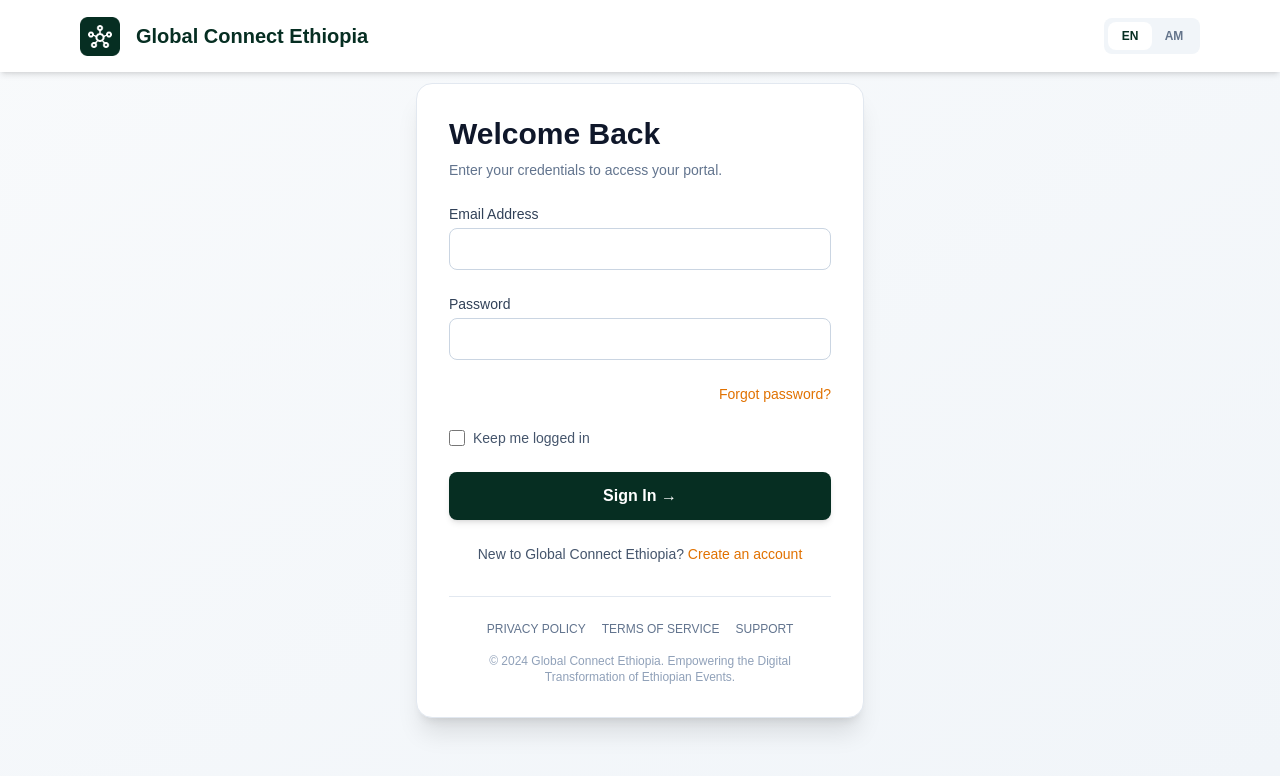
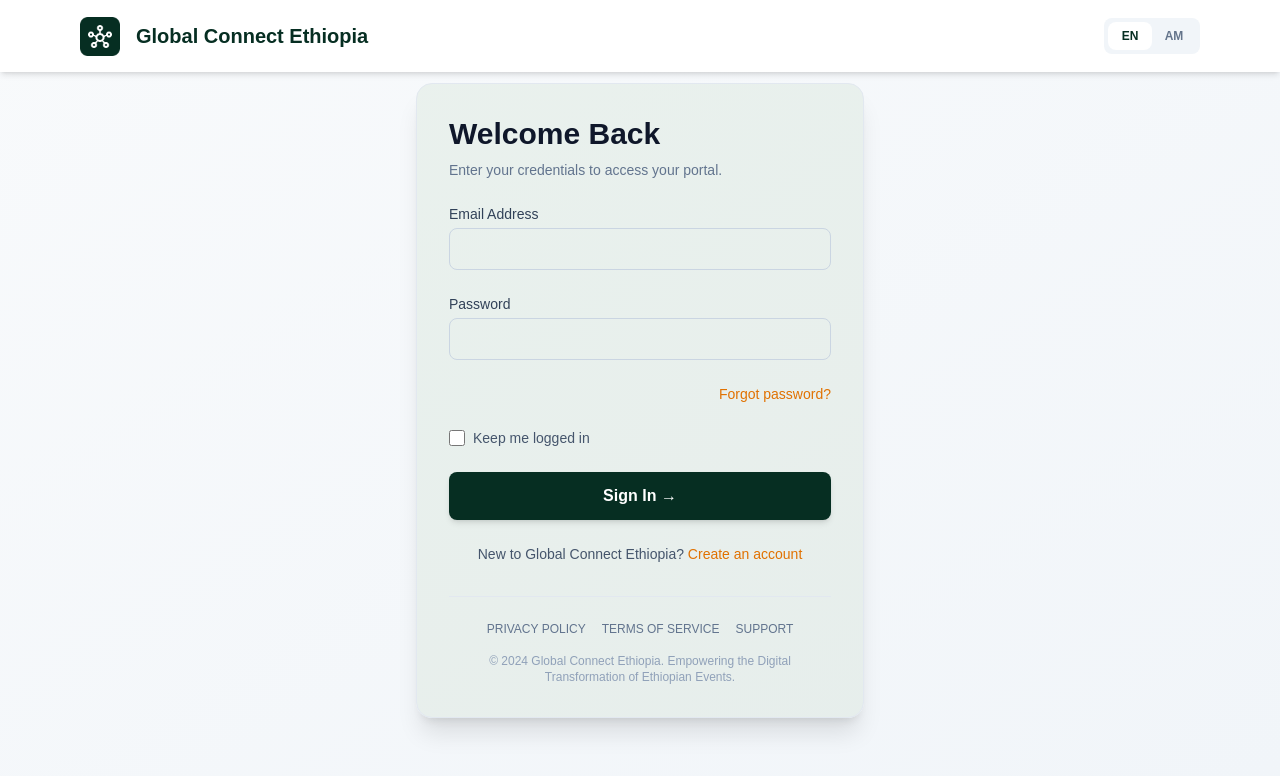
Before and after one commit to Bini-2002/global-connect-ethiopia, a Next.js app in the folder frontend/: page /login in a window 1280 px wide. Shown: the top 776 px of the page. Built offline with nearby package versions, Linux system fonts and the light colour scheme.

Commit message:
feat(login) updated

```diff
--- a/frontend/app/login/page.tsx
+++ b/frontend/app/login/page.tsx
@@ -60,8 +60,8 @@ export default function LoginPage() {
     <>
       <LoginHeader />
 
-      <main className="min-h-screen bg-gradient-to-br from-slate-50 to-slate-100 flex items-center justify-center p-4">
-        <div className="max-w-md w-full bg-white rounded-2xl shadow-xl p-8 border border-slate-200">
+      <main className="min-h-screen bg-linear-to-br from-slate-50 to-slate-100 flex items-center justify-center p-4">
+        <div className="max-w-md w-full bg-[#8CB98820] rounded-2xl shadow-xl p-8 border border-slate-200">
           {/* Welcome */}
           <h2 className="text-3xl font-bold text-[#0F172A] mb-2">Welcome Back</h2>
           <p className="text-sm text-slate-500 mb-6">
@@ -135,7 +135,7 @@ export default function LoginPage() {
             <button
               type="submit"
               disabled={isLoading}
-              className="w-full bg-[#062E22] hover:bg-slate-600 text-white font-semibold py-3 rounded-lg flex items-center justify-center transition-shadow duration-200 shadow-md hover:shadow-lg disabled:opacity-50 disabled:cursor-not-allowed"
+              className="w-full bg-[#062E22] hover:bg-[#045c33] text-white font-semibold py-3 rounded-lg flex items-center justify-center transition-shadow duration-200 shadow-md hover:shadow-lg disabled:opacity-50 disabled:cursor-not-allowed"
             >
               {isLoading ? (
                 <svg className="animate-spin h-5 w-5 text-white" xmlns="http://www.w3.org/2000/svg" fill="none" viewBox="0 0 24 24">
```
